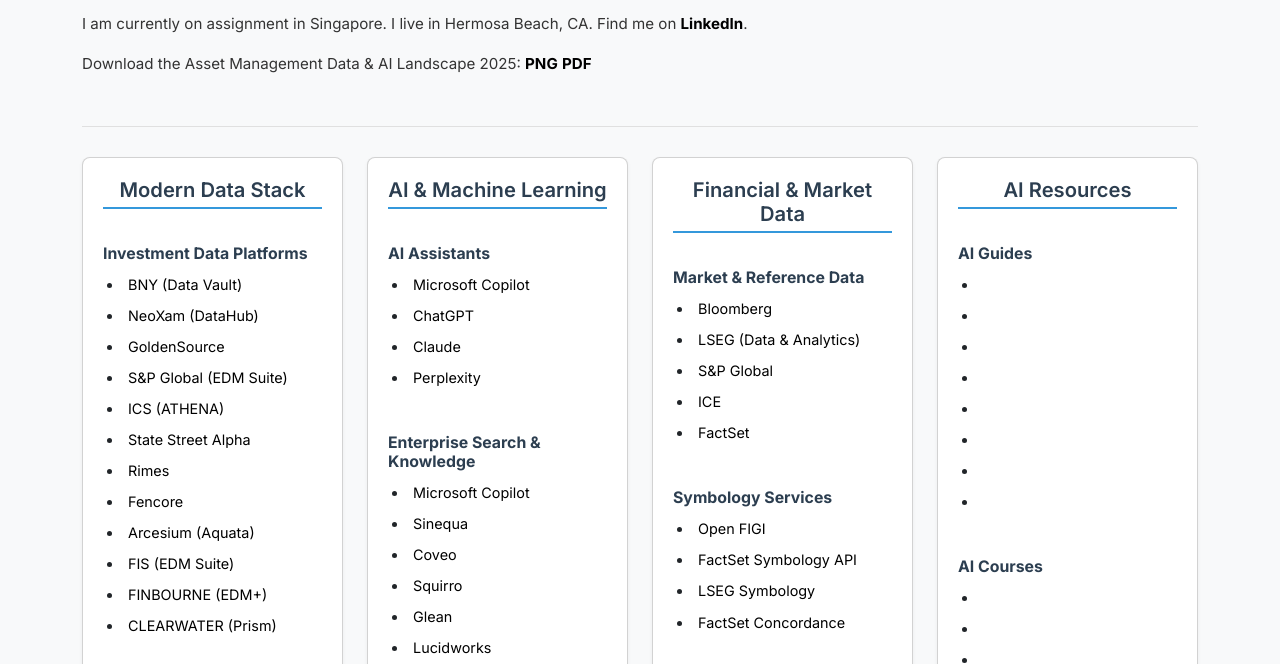
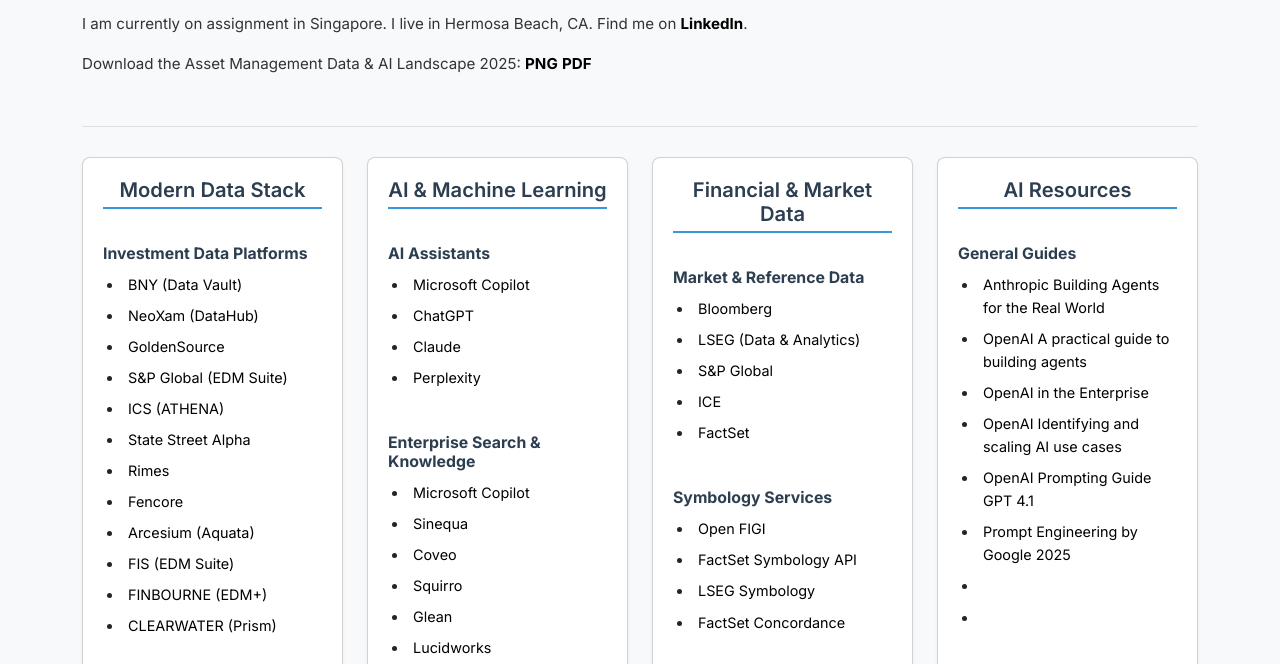
Before and after one commit to jasoninzer/jasoninzer.github.io, a plain HTML site: page new.html in a window 1280 px wide. Shown: the part 110-774 px from the top of the page. Drawn offline with nearby package versions, Linux system fonts and the light colour scheme.

Commit message:
Update new.html

```diff
--- a/new.html
+++ b/new.html
@@ -535,7 +535,19 @@
         <div class="card h-100">
           <h3>AI Resources</h3>
 
-          <h4>AI Guides</h4>
+          <h4>General Guides</h4>
+          <ul>
+            <li><a href="/docs/Anthropic_Building_Agents_for_the_Real_World.pdf" target="_blank">Anthropic Building Agents for the Real World</a></li>
+            <li><a href="/docs/OpenAI_A_practical_guide_to_building_agents.pdf" target="_blank">OpenAI A practical guide to building agents</a></li>
+            <li><a href="/docs/OpenAI_in_the_Enterprise.pdf" target="_blank">OpenAI in the Enterprise</a></li>
+            <li><a href="/docs/OpenAI_Identifying_and_scaling_AI_use_cases.pdf" target="_blank">OpenAI Identifying and scaling AI use cases</a></li>
+            <li><a href="/docs/OpenAI_Prompting_Guide_GPT_4_1.pdf" target="_blank">OpenAI Prompting Guide GPT 4.1</a></li>
+            <li><a href="/docs/Prompt_Engineering_by_Google_2025.pdf" target="_blank">Prompt Engineering by Google 2025</a></li>
+            <li><a href="#" target="_blank"></a></li>
+            <li><a href="#" target="_blank"></a></li>
+          </ul>
+
+          <h4>Trends & Best Practices</h4>
           <ul>
             <li><a href="#" target="_blank"></a></li>
             <li><a href="#" target="_blank"></a></li>
@@ -547,7 +559,7 @@
             <li><a href="#" target="_blank"></a></li>
           </ul>
 
-          <h4>AI Courses</h4>
+          <h4>Courses</h4>
           <ul>
             <li><a href="#" target="_blank"></a></li>
             <li><a href="#" target="_blank"></a></li>
```
